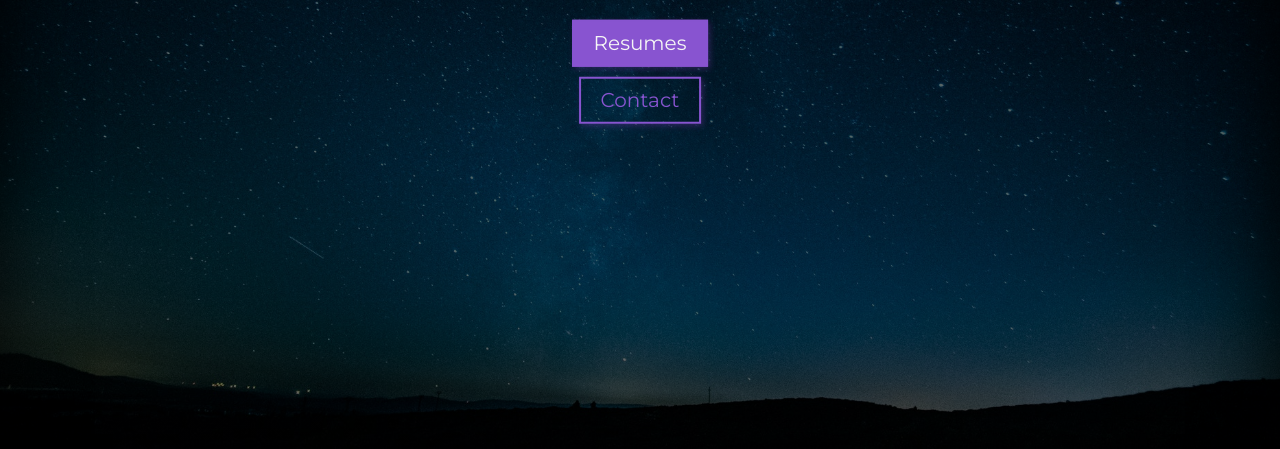
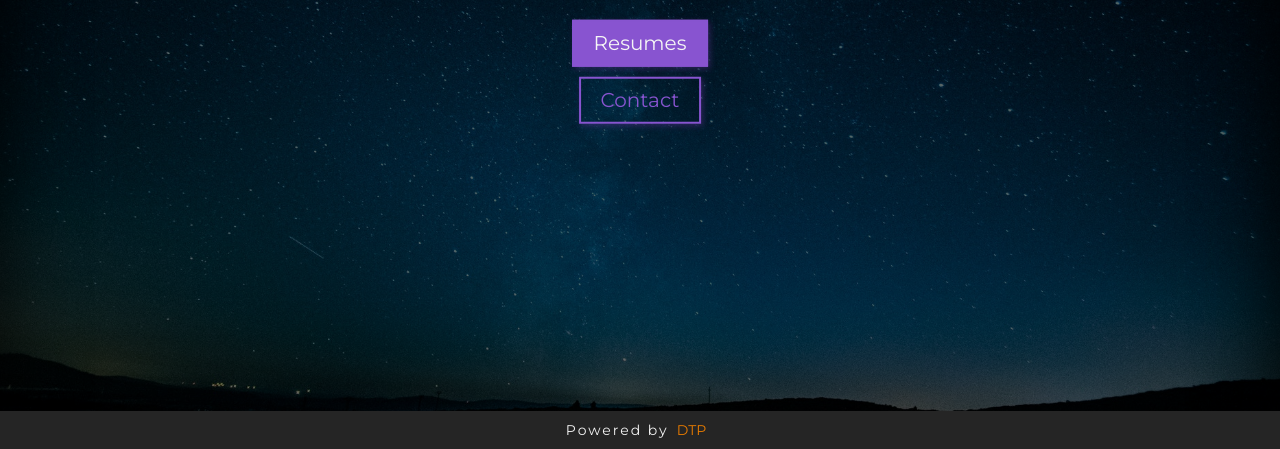
Before and after one commit to DezsoToth/Portfo-Leo-PK, a plain HTML site: page index.html in a window 1280 px wide. Shown: the part 351-800 px from the top of the page. Drawn offline with Linux system fonts and the light colour scheme.

Commit message:
add powered button selectors

```diff
--- a/css/style.css
+++ b/css/style.css
@@ -259,7 +259,7 @@ footer {
   display: flex;
   flex-direction: column;
   font-size: 1.5rem;
-  margin: 2rem;
+  margin: 3rem;
   text-align: center;
 }
 
@@ -283,6 +283,44 @@ footer {
   text-shadow: 2px 2px 6px rgba(255, 255, 255, 0.7);
   border-bottom: 2px solid whitesmoke;
 }
+
+.poweredbydtp {
+  display: flex;
+  justify-content: center;
+  align-items: center;
+  width: 100%;
+  height: 38px;
+  color: #f3f3f3;
+  background-color: #252525;
+  position: fixed;
+  z-index: 10;
+  bottom: 0;
+}
+
+
+.poweredbydtp a {
+  font-size: 14px;
+  padding: 0 8px;
+  color: #e97c00;
+  transition: .5s;
+  cursor: pointer;
+  border: none;
+  text-decoration: none;
+}
+
+.poweredbydtp a:hover {
+  color: #ffaa48;
+  text-shadow: 0px 0px 8px white;
+
+}
+
+.powered {
+  font-size: 14px;
+  letter-spacing: 2px;
+  color: #f3f3f3;
+  padding: 0;
+}
+
 
 /*      Responsive     */
 
```
